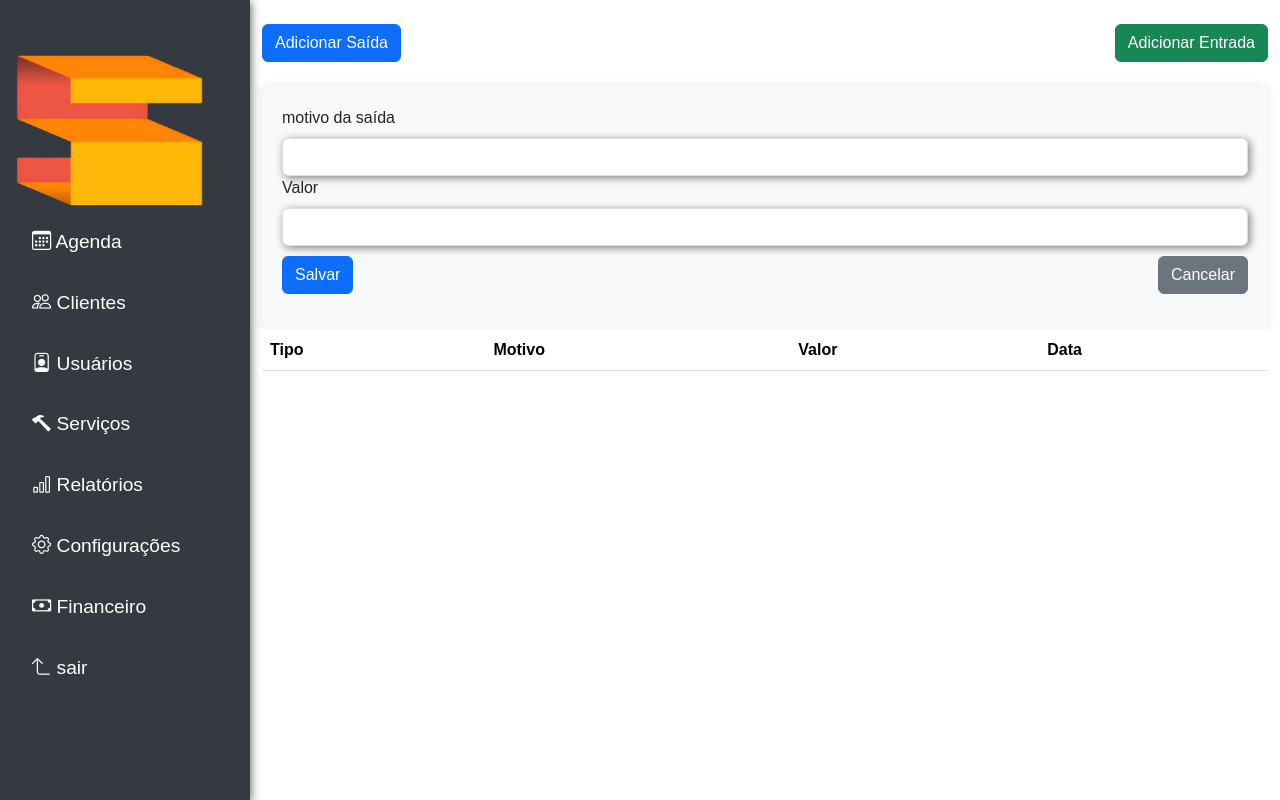
After one commit to gomesrodrigo528/sua_agenda, a Flask app: page /financeiro in a window 1280 px wide, after a click on "Adicionar Saída". The commit adds this page. Run offline with Flask 3, Linux system fonts and the light colour scheme; lists and menus that the app fills with data are empty.

Commit message:
Adiciona rotas de financeiro e check_health, implementando funcionalidades para registrar entradas e saídas financeiras, além de criar a estrutura de templates e scripts necessários para a interface do usuário.

```diff
--- a/main.py
+++ b/main.py
@@ -13,6 +13,8 @@ from routes.payment import payment_bp
 from routes.sucesso import sucesso_bp
 from routes.tasks import tasks_bp
 from routes.renovacao import renovacao_bp
+from routes.financeiro import financeiro_bp
+from routes.check_health import check_health_bp
 import os
 
 # Configuração do Flask
@@ -34,7 +36,8 @@ app.register_blueprint(login_bp)
 app.register_blueprint(agendamento_bp)
 app.register_blueprint(agenda_cliente_bp)
 app.register_blueprint(lembrete_email_bp)
-
+app.register_blueprint(financeiro_bp)
+app.register_blueprint(check_health_bp)
 # Configuração do agendador
 
 
--- a/routes/agenda.py
+++ b/routes/agenda.py
@@ -1,3 +1,4 @@
+
 from flask import Blueprint, jsonify, request, render_template, session, redirect, url_for
 from supabase import create_client
 import os
--- /dev/null
+++ b/routes/financeiro.py
@@ -0,0 +1,134 @@
+from flask import Flask, Blueprint, render_template, request, redirect, url_for, jsonify
+from flask import flash, session
+from flask import current_app as app
+from supabase import create_client, Client
+import os
+import datetime
+
+
+
+financeiro_bp = Blueprint('financeiro_bp' , __name__)
+
+dataatual = datetime.datetime.now().strftime('%Y-%m-%d')
+
+supabase_url = 'https://gccxbkoejigwkqwyvcav.supabase.co'
+supabase_key = os.getenv(
+    'SUPABASE_KEY',
+    'eyJhbGciOiJIUzI1NiIsInR5cCI6IkpXVCJ9.eyJpc3MiOiJzdXBhYmFzZSIsInJlZiI6ImdjY3hia29lamlnd2txd3l2Y2F2Iiwicm9sZSI6ImFub24iLCJpYXQiOjE3MzM2OTg5OTYsImV4cCI6MjA0OTI3NDk5Nn0.ADRY3SLagP-NjhAAvRRP8A4Ogvo7AbWvcW-J5gAbyr4'
+)
+supabase=create_client(supabase_url,supabase_key)
+
+
+@financeiro_bp.route('/financeiro')
+def render_financeiro():
+    return render_template('financeiro.html')
+
+
+def verificar_login():
+    if not request.cookies.get('user_id') or not request.cookies.get('empresa_id'):
+        return redirect(url_for('login.login'))  # Redireciona para a página de login se não estiver autenticado
+    return None
+
+
+@financeiro_bp.route('/financeiro/entrada', methods=['POST'])
+def receber():
+    try:
+        if verificar_login():
+            return verificar_login()
+
+        data = request.get_json()
+        print("JSON recebido:", data)
+
+        id_empresa = request.cookies.get('empresa_id')
+        id_usuario = request.cookies.get('user_id')
+
+        if not id_empresa or not id_usuario:
+            return jsonify({"error": "Usuário não autenticado"}), 401
+
+        print("Dados inserção Supabase:", {
+            "data": dataatual,
+            "id_empresa": id_empresa,
+            "valor_entrada": float(data.get('valor')),
+            "motivo": data.get('motivo'),
+            "id_usuario": id_usuario
+        })
+
+        response = supabase.table("financeiro_entrada").insert({
+            "data": dataatual,
+            "id_empresa": id_empresa,
+            "valor_entrada": float(data.get('valor')),
+            "motivo": data.get('motivo'),
+            "id_usuario": id_usuario
+        }).execute()
+
+        return jsonify({"message": "Entrada registrada com sucesso!"}), 201
+
+    except Exception as e:
+
+        return jsonify({"error": str(e)}), 500
+
+
+
+@financeiro_bp.route('/financeiro/saida', methods=['POST'])
+def despesa():
+    try:
+        if verificar_login():
+            return verificar_login()
+
+        data = request.get_json()
+        print("JSON recebido:", data)
+
+        id_empresa = request.cookies.get('empresa_id')
+        id_usuario = request.cookies.get('user_id')
+
+        if not id_empresa or not id_usuario:
+            return jsonify({"error": "Usuário não autenticado"}), 401
+
+        print("Dados inserção Supabase:", {
+            "data": dataatual,
+            "id_empresa": id_empresa,
+            "valor_saida": float(data.get('valor')),
+            "motivo": data.get('motivo'),
+            "id_usuario": id_usuario
+        })
+
+        response = supabase.table("financeiro_saida").insert({
+            "data": dataatual,
+            "id_empresa": id_empresa,
+            "valor_saida": float(data.get('valor')),
+            "motivo": data.get('motivo'),
+            "id_usuario": id_usuario
+        }).execute()
+
+        return jsonify({"message": "Despesa registrada com sucesso!"}), 201
+
+    except Exception as e:
+        print("ERRO:", str(e))
+        return jsonify({"error": str(e)}), 500
+
+
+
+@financeiro_bp.route('/financeiro/listar', methods=['GET'])
+def listar_financeiro():
+    try:
+        if verificar_login():
+            return verificar_login()
+
+        id_empresa = request.cookies.get('empresa_id')
+
+        if not id_empresa:
+            return jsonify({"error": "Usuário não autenticado"}), 401
+
+        response_entrada = supabase.table("financeiro_entrada").select("*").eq("id_empresa", id_empresa).execute()
+        response_saida = supabase.table("financeiro_saida").select("*").eq("id_empresa", id_empresa).execute()
+
+        entradas = response_entrada.data
+        saidas = response_saida.data
+
+        return jsonify({
+            "entradas": entradas,
+            "saidas": saidas
+        }), 200
+
+    except Exception as e:
+        return jsonify({"error": str(e)}), 500
--- a/static/scripts/menu.js
+++ b/static/scripts/menu.js
@@ -36,6 +36,9 @@ function renderMenu(containerId) {
                         </li>
                         <li class="nav-item mb-3">
                             <a href="/configuracao" class="nav-link text-white"><i class="bi bi-gear"></i> Configurações</a>
+                        </li>
+                        <li class="nav-item mb-3">
+                            <a href="/financeiro" class="nav-link text-white"><i class="bi bi-cash"></i> Financeiro</a>
                         </li>
                         <li class="nav-item mb-3">
                             <a href="/login" class="nav-link text-white"><i class="bi bi-arrow-90deg-up"></i> sair</a>
--- /dev/null
+++ b/templates/financeiro.html
@@ -0,0 +1,163 @@
+<!DOCTYPE html>
+<html lang="en">
+
+<head>
+    <meta charset="UTF-8">
+    <meta name="viewport" content="width=device-width, initial-scale=1.0">
+    <title>Serviços</title>
+    <!-- Bootstrap CSS -->
+    <link href="https://cdn.jsdelivr.net/npm/bootstrap@5.3.2/dist/css/bootstrap.min.css" rel="stylesheet">
+    <link href="https://cdn.jsdelivr.net/npm/bootstrap-icons/font/bootstrap-icons.css" rel="stylesheet">
+    <!-- CSS Personalizado -->
+    <link rel="stylesheet" href="/static/styles/style.css">
+    <link rel="stylesheet" href="/static/styles/users.css">
+    <link rel="icon" href="/static/img/logo fav icon.png" type="image/png">
+</head>
+
+<body>
+    <div>
+        <button id="toggle-menu" class="d-block d-md-none"
+            style="background-color: transparent; border: none; font-size: 2rem; color: black; ;">
+            ☰
+        </button>
+    </div>
+    <div class="d-flex">
+
+        <!-- Menu Lateral -->
+        <div id="menu-container"></div>
+        <!-- Conteúdo Principal -->
+        <div class="container mt-4">
+            <div id="loading">Carregando...</div>
+
+
+
+            <div class="d-flex justify-content-between mb-3">
+                <button class="btn btn-primary" id="add-saida" onclick="mostrar_form_saida()">Adicionar Saída</button>
+                <button class="btn btn-success" id="add-entrada" onclick="mostrar_form_entrada()">Adicionar
+                    Entrada</button>
+
+            </div>
+
+            <form onsubmit="event.preventDefault(); inserirsaida();" style="display: none;" class="mt-4"
+                id="form-saida">
+                <label for="saida" class="form-label">motivo da saída</label>
+                <input type="text" class="form-control" name="saida" id="saida" required>
+                <label for="valor_saida" class="form-label">Valor</label>
+                <input type="number" class="form-control" name="valor_saida" id="valor_saida" required>
+                <div class="d-flex justify-content-between mb-3">
+                    <button type="submit" class="btn btn-primary" style="margin-top:10px;">Salvar</button>
+                    <button type="button" class="btn btn-secondary" style="margin-top:10px;"
+                        onclick="document.getElementById('form-saida').style.display = 'none';">Cancelar</button>
+                </div>
+            </form>
+
+
+            <form onsubmit="event.preventDefault(); inserirentrada();" style="display: none;" class="mt-4"
+                id="form-entrada">
+                <label for="entrada" class="form-label">motivo da entrada</label>
+                <input type="text" class="form-control" name="entrada" id="entrada" required>
+                <label for="valor" class="form-label">Valor</label>
+                <input type="number" class="form-control" name="valor" id="valor_entrada" required>
+                <div class="d-flex justify-content-between mb-3">
+                    <button type="submit" class="btn btn-primary" style="margin-top:10px;">Salvar</button>
+                    <button type="button" class="btn btn-secondary" style="margin-top:10px;"
+                        onclick="document.getElementById('form-entrada').style.display = 'none';">Cancelar</button>
+                </div>
+            </form>
+
+            <div id="financeiro-table" class="table-responsive">
+                <table class="table table-striped">
+                    <thead>
+                        <tr>
+                            <th>Tipo</th>
+                            <th>Motivo</th>
+                            <th>Valor</th>
+                            <th>Data</th>
+                        </tr>
+                    </thead>
+                    <tbody id="financeiro-body">
+                        <!-- Dados serão inseridos aqui -->
+                    </tbody>
+                </table>
+
+            </div>
+
+
+            <button onclick="versaldoatual()" class="btn btn-primary" style="position: fixed-bottom; display: none;">
+                <i>Ver Saldo</i></button>
+            <script src="static/scripts/menu.js"></script>
+            <script>
+                renderMenu('menu-container');
+
+            </script>
+
+            <script>
+                function mostrar_form_saida() {
+                    document.getElementById('form-saida').style.display = 'block';
+                    document.getElementById('form-entrada').style.display = 'none';
+                }
+                function mostrar_form_entrada() {
+                    document.getElementById('form-entrada').style.display = 'block';
+                    document.getElementById('form-saida').style.display = 'none';
+                }
+            </script>
+
+            <script>
+                function inserirsaida() {
+                    fetch('/financeiro/saida', {
+                        method: 'POST',
+                        headers: {
+                            'Content-Type': 'application/json'
+                        },
+                        body: JSON.stringify({
+                            motivo: document.getElementById('saida').value,
+                            valor: document.getElementById('valor_saida').value // <- aqui tá o pulo do gato
+                        })
+                    })
+                        .then(res => res.text())
+                        .then(console.log)
+                        .catch(err => console.error('ERRO:', err));
+                }
+
+
+                function inserirentrada() {
+
+                    fetch('/financeiro/entrada', {
+                        method: 'POST',
+                        headers: {
+                            'Content-Type': 'application/json'
+                        },
+                        body: JSON.stringify({
+                            motivo: document.getElementById('entrada').value,
+                            valor: document.getElementById('valor_entrada').value
+                        })
+                    })
+                        .then(res => res.text())
+                        .then(console.log)
+                        .catch(err => console.error('ERRO:', err));
+                    window.location.reload();
+                }
+
+
+                function listar() {
+                    fetch('/financeiro')
+                        .then(res => res.json())
+                        .then(data => {
+                            data.entradas.forEach(item => {
+                                console.log("ENTRADA:", item.motivo, item.valor_entrada);
+                            });
+
+                            data.saidas.forEach(item => {
+                                console.log("SAÍDA:", item.motivo, item.valor_saida);
+                            });
+                        })
+                        .catch(err => console.error('Erro ao listar:', err));
+                }
+
+                listar();
+
+            </script>
+
+</body>
+
+</html>
```
Also changed, not shown: routes/check_health.py (added, +15 -0 lines), templates/base.html (+17 -6 lines), 1 other file.
